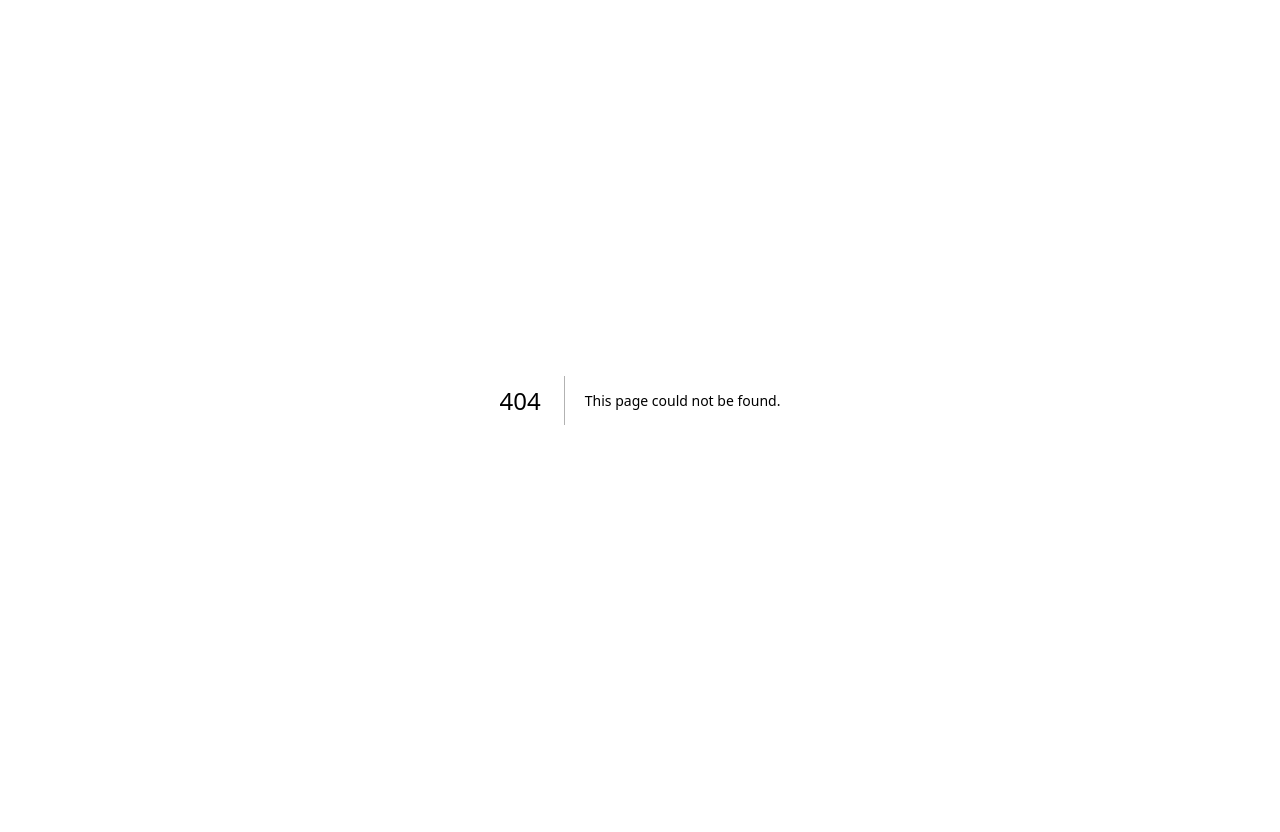
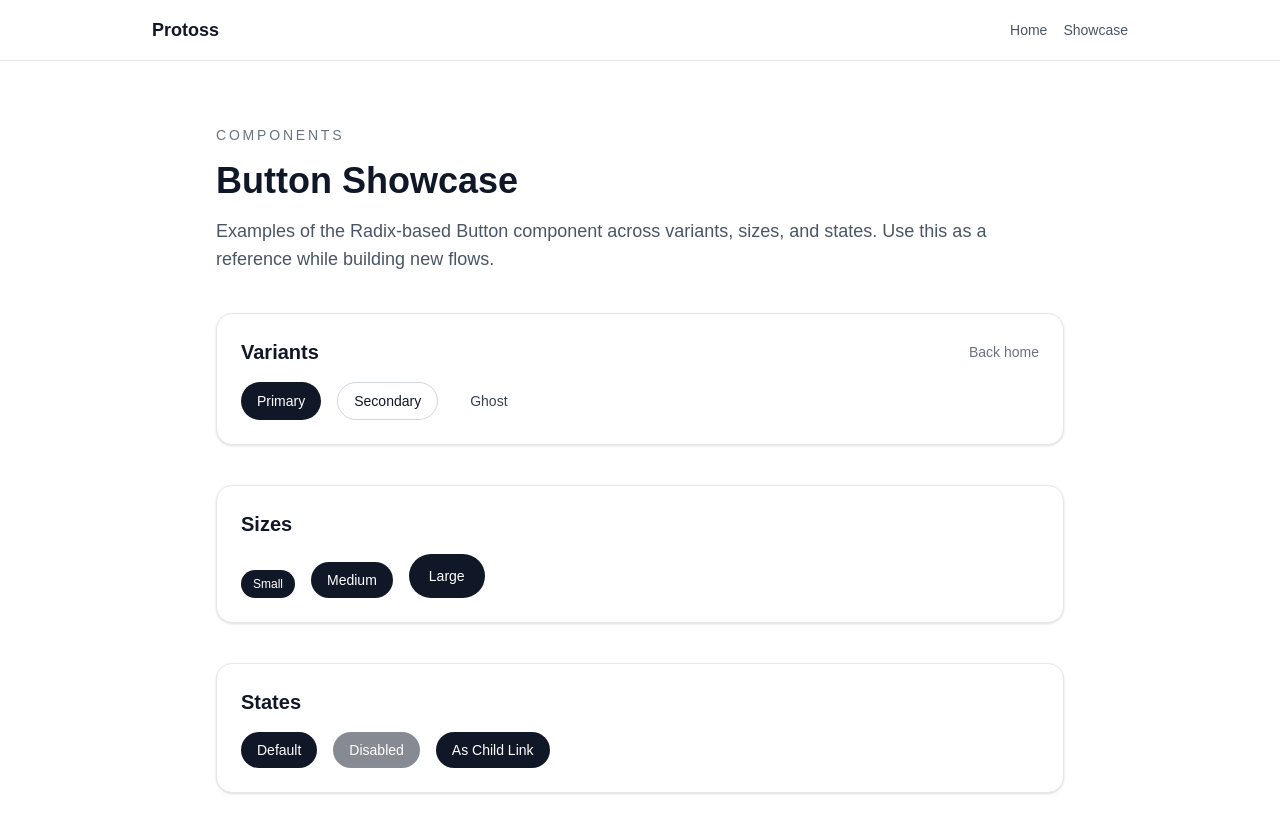
Before and after one commit to kamrade/protoss, a Next.js app: page /showcase in a window 1280 px wide. Before the commit this address had no page. Shown: the top 832 px of the page. Before the commit the page ends 800 px from the top, so only its background shows below. Built offline with nearby package versions, Linux system fonts and the light colour scheme.

Commit message:
Component: Button

```diff
--- a/package.json
+++ b/package.json
@@ -9,6 +9,7 @@
     "lint": "eslint"
   },
   "dependencies": {
+    "@radix-ui/react-slot": "^1.2.4",
     "next": "16.0.6",
     "react": "19.2.0",
     "react-dom": "19.2.0"
--- a/src/app/layout.tsx
+++ b/src/app/layout.tsx
@@ -1,4 +1,5 @@
 import type { Metadata } from "next";
+import Link from "next/link";
 import { Geist, Geist_Mono } from "next/font/google";
 import "./globals.css";
 
@@ -28,6 +29,24 @@ export default function RootLayout({
       <body
         className={`${geistSans.variable} ${geistMono.variable} antialiased`}
       >
+        <header className="border-b border-gray-200 bg-white/80 backdrop-blur">
+          <div className="mx-auto flex max-w-5xl items-center justify-between px-6 py-4">
+            <Link
+              href="/"
+              className="text-lg font-semibold text-gray-900 hover:text-black"
+            >
+              Protoss
+            </Link>
+            <nav className="flex gap-4 text-sm font-medium text-gray-600">
+              <Link href="/" className="hover:text-gray-900">
+                Home
+              </Link>
+              <Link href="/showcase" className="hover:text-gray-900">
+                Showcase
+              </Link>
+            </nav>
+          </div>
+        </header>
         {children}
       </body>
     </html>
--- a/src/app/page.tsx
+++ b/src/app/page.tsx
@@ -18,6 +18,12 @@ const sections = [
     title: "Live Profile",
     description:
       "Monitor individual activity streams and compliance approvals in real time.",
+  },
+  {
+    href: "/showcase",
+    title: "Showcase",
+    description:
+      "Preview Radix-based components and usage guidelines for new screens.",
   },
 ];
 
--- /dev/null
+++ b/src/app/showcase/ButtonShowcase.tsx
@@ -0,0 +1,61 @@
+import Link from "next/link";
+import { Button } from "@/components/Button";
+
+const variantExamples = [
+  { variant: "primary", label: "Primary" },
+  { variant: "secondary", label: "Secondary" },
+  { variant: "ghost", label: "Ghost" },
+] as const;
+
+const sizeExamples = [
+  { size: "sm", label: "Small" },
+  { size: "md", label: "Medium" },
+  { size: "lg", label: "Large" },
+] as const;
+
+export function ButtonShowcase() {
+  return (
+    <>
+      <section className="rounded-2xl border border-gray-200 bg-white p-6 shadow-sm">
+        <div className="flex items-center justify-between">
+          <h2 className="text-xl font-semibold text-gray-900">Variants</h2>
+          <Link
+            href="/"
+            className="text-sm font-medium text-gray-500 hover:text-gray-900"
+          >
+            Back home
+          </Link>
+        </div>
+        <div className="mt-4 flex flex-wrap gap-4">
+          {variantExamples.map(({ variant, label }) => (
+            <Button key={variant} variant={variant}>
+              {label}
+            </Button>
+          ))}
+        </div>
+      </section>
+
+      <section className="rounded-2xl border border-gray-200 bg-white p-6 shadow-sm">
+        <h2 className="text-xl font-semibold text-gray-900">Sizes</h2>
+        <div className="mt-4 flex flex-wrap items-end gap-4">
+          {sizeExamples.map(({ size, label }) => (
+            <Button key={size} size={size} variant="primary">
+              {label}
+            </Button>
+          ))}
+        </div>
+      </section>
+
+      <section className="rounded-2xl border border-gray-200 bg-white p-6 shadow-sm">
+        <h2 className="text-xl font-semibold text-gray-900">States</h2>
+        <div className="mt-4 flex flex-wrap gap-4">
+          <Button>Default</Button>
+          <Button disabled>Disabled</Button>
+          <Button asChild>
+            <Link href="/associated-entities">As Child Link</Link>
+          </Button>
+        </div>
+      </section>
+    </>
+  );
+}
--- /dev/null
+++ b/src/app/showcase/page.tsx
@@ -0,0 +1,21 @@
+import { ButtonShowcase } from "./ButtonShowcase";
+
+export default function ShowcasePage() {
+  return (
+    <main className="mx-auto flex max-w-4xl flex-col gap-10 px-6 py-16">
+      <header className="space-y-4">
+        <p className="text-sm uppercase tracking-[0.2em] text-gray-500">
+          Components
+        </p>
+        <h1 className="text-4xl font-semibold text-gray-900">
+          Button Showcase
+        </h1>
+        <p className="text-lg text-gray-600">
+          Examples of the Radix-based Button component across variants, sizes,
+          and states. Use this as a reference while building new flows.
+        </p>
+      </header>
+      <ButtonShowcase />;
+    </main>
+  )
+}
--- /dev/null
+++ b/src/components/Button/Button.tsx
@@ -0,0 +1,54 @@
+import * as React from "react";
+import { Slot } from "@radix-ui/react-slot";
+
+const baseStyles =
+  "inline-flex items-center justify-center rounded-full text-sm font-medium transition focus-visible:outline focus-visible:outline-2 focus-visible:outline-offset-2 disabled:pointer-events-none disabled:opacity-50";
+
+const variantStyles = {
+  primary:
+    "bg-gray-900 text-white hover:bg-black focus-visible:outline-gray-900",
+  secondary:
+    "border border-gray-300 bg-white text-gray-900 hover:bg-gray-50 focus-visible:outline-gray-900",
+  ghost:
+    "text-gray-700 hover:bg-gray-100 focus-visible:outline-gray-900",
+} as const;
+
+const sizeStyles = {
+  sm: "px-3 py-1.5 text-xs",
+  md: "px-4 py-2 text-sm",
+  lg: "px-5 py-3 text-base",
+} as const;
+
+export type ButtonVariant = keyof typeof variantStyles;
+export type ButtonSize = keyof typeof sizeStyles;
+
+export interface ButtonProps
+  extends React.ButtonHTMLAttributes<HTMLButtonElement> {
+  variant?: ButtonVariant;
+  size?: ButtonSize;
+  asChild?: boolean;
+}
+
+export const Button = React.forwardRef<HTMLButtonElement, ButtonProps>(
+  (
+    {
+      className = "",
+      variant = "primary",
+      size = "md",
+      asChild,
+      ...props
+    },
+    forwardedRef
+  ) => {
+    const Comp = asChild ? Slot : "button";
+    return (
+      <Comp
+        ref={forwardedRef}
+        className={`${baseStyles} ${variantStyles[variant]} ${sizeStyles[size]} ${className}`}
+        {...props}
+      />
+    );
+  }
+);
+
+Button.displayName = "Button";
--- /dev/null
+++ b/src/components/Button/index.ts
@@ -0,0 +1 @@
+export * from "./Button";
```
Also changed, not shown: 1 other file (tests, documents, lock files or other folders).
